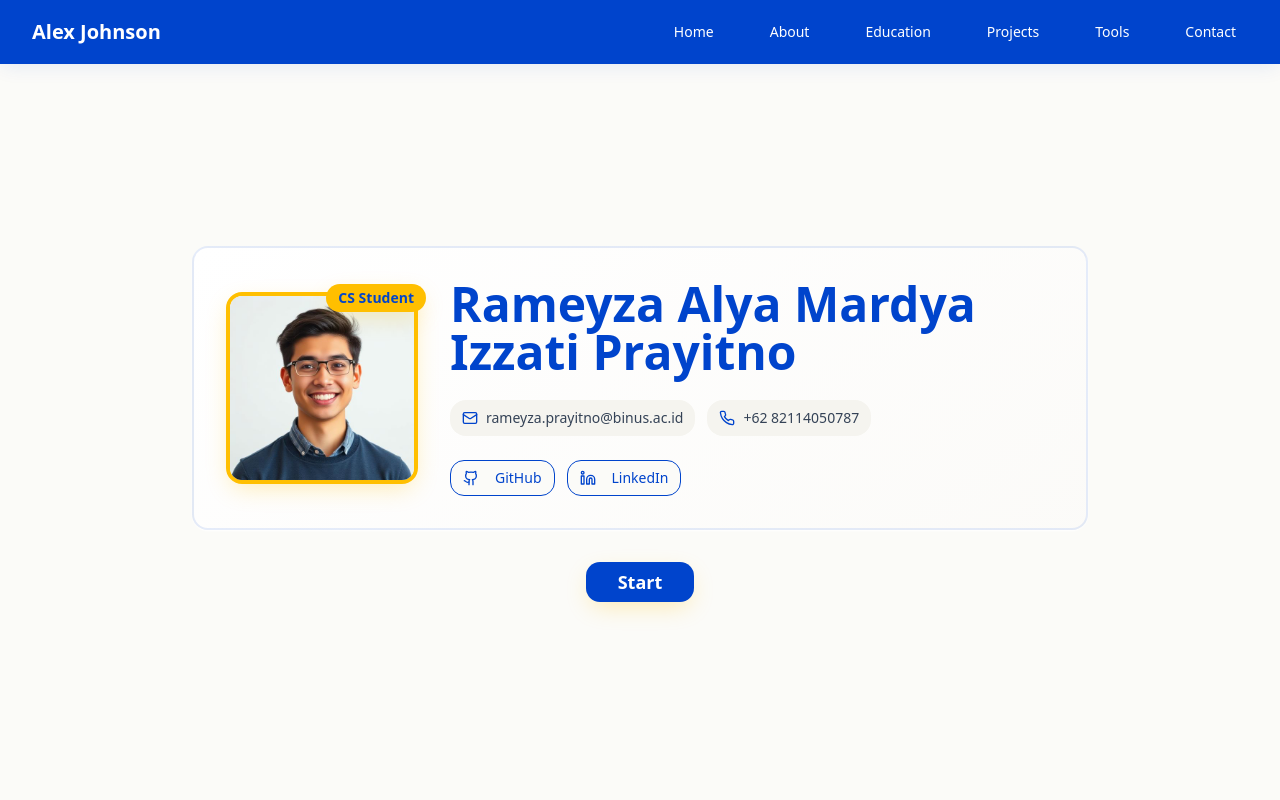
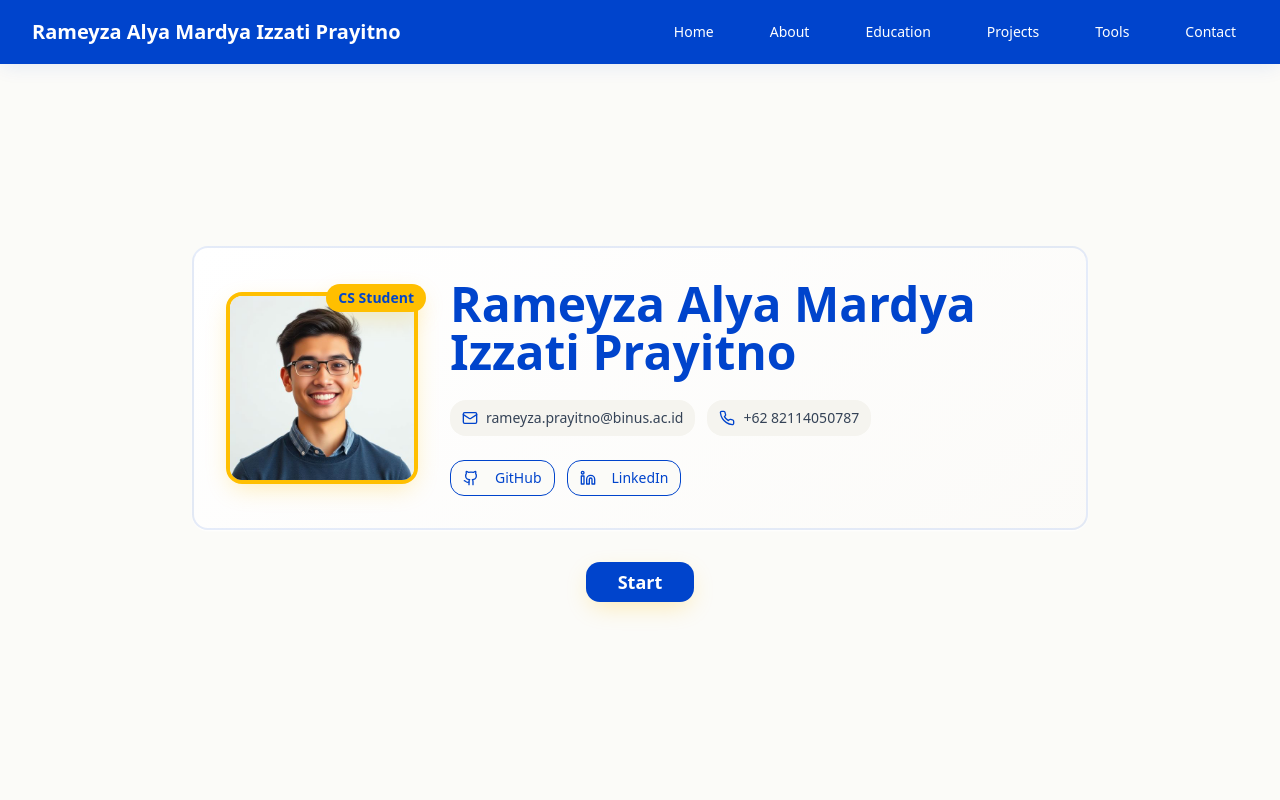
Before and after one commit to reimwon/canvas-code-chronicle, a React (Vite) app: page / in a window 1280 px wide. Shown: the top 800 px of the page. Built offline with nearby package versions, Linux system fonts and the light colour scheme; the HTML template or start-up script is replaced by a standard one.

Commit message:
Update Navbar Name

```diff
--- a/src/components/portfolio/Navbar.tsx
+++ b/src/components/portfolio/Navbar.tsx
@@ -29,7 +29,7 @@ const Navbar = () => {
           {/* Logo */}
           <div className="flex-shrink-0">
             <span className="text-xl font-bold text-primary-foreground">
-              Alex Johnson
+              Rameyza Alya Mardya Izzati Prayitno
             </span>
           </div>
 
```
